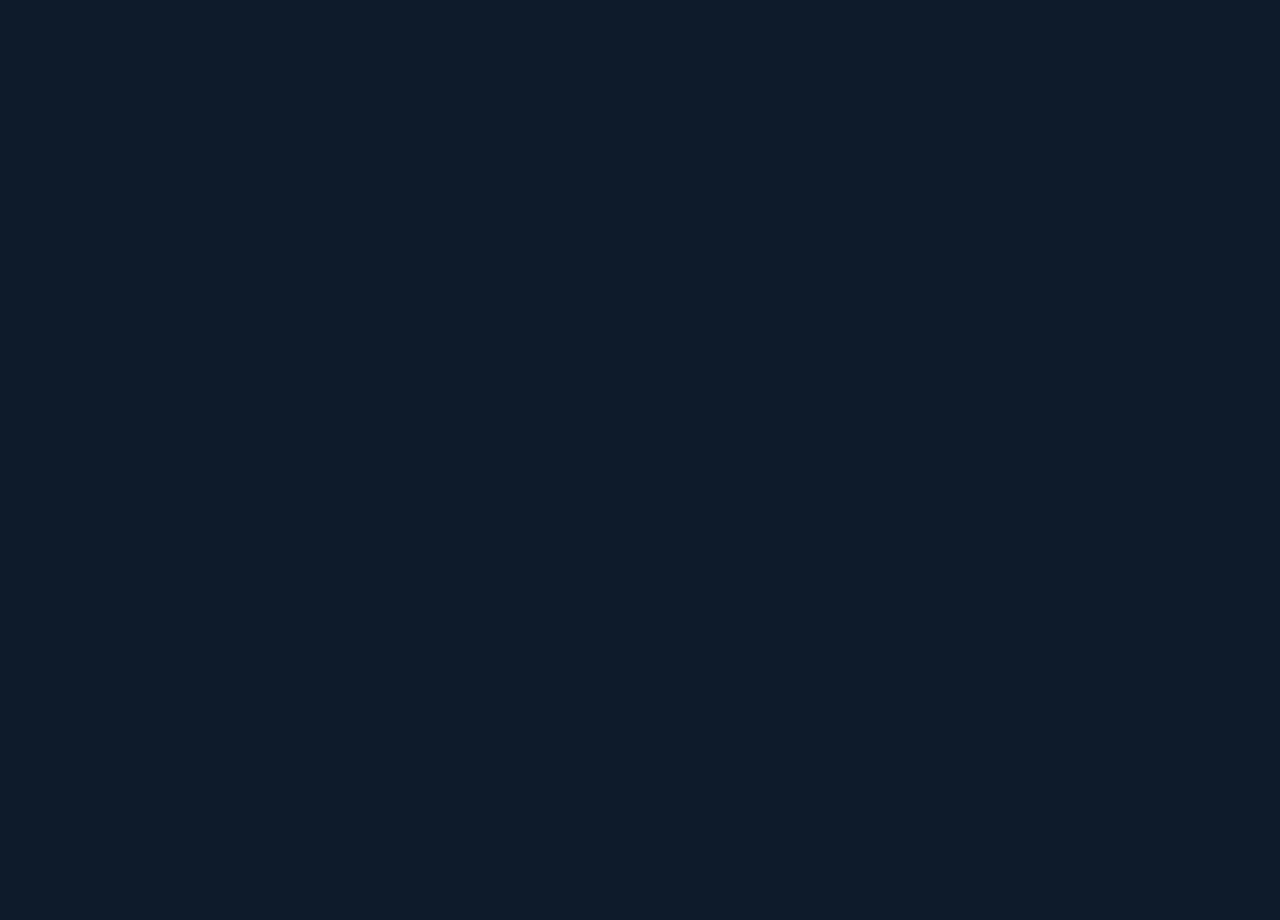
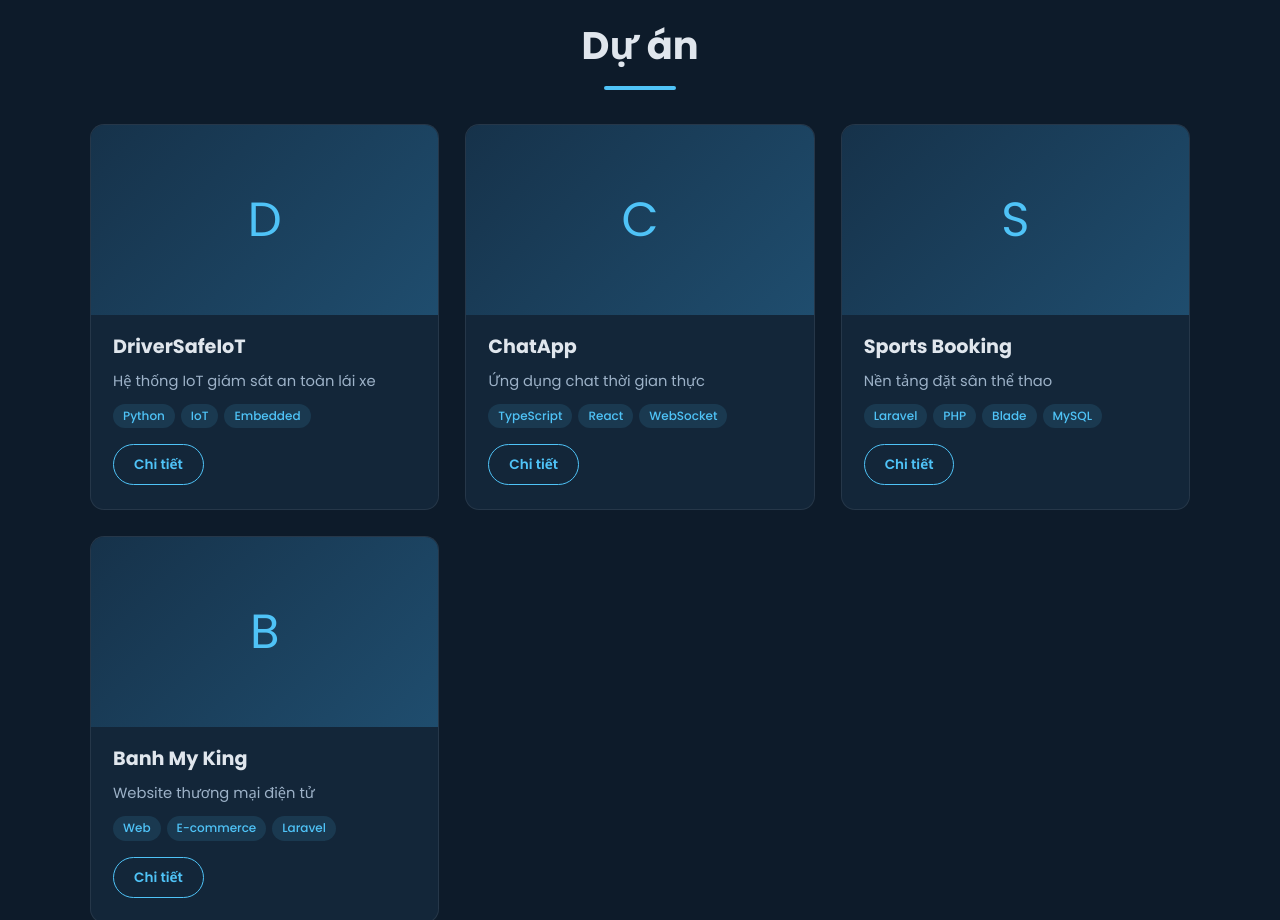
Before and after one commit to QT-Tech410/portfolio, a React (Vite) app: page / in a window 1280 px wide. Shown: the part 1880-2800 px from the top of the page. Before the commit the page ends 1855 px from the top, so only its background shows below. Built offline with nearby package versions, Linux system fonts and the light colour scheme.

Commit message:
feat: add Projects section with detail modal
Co-Authored-By: Claude Code <noreply@anthropic.com>

```diff
--- a/src/App.jsx
+++ b/src/App.jsx
@@ -3,6 +3,7 @@ import Navbar from './components/Navbar'
 import Home from './components/Home'
 import About from './components/About'
 import Skills from './components/Skills'
+import Projects from './components/Projects'
 
 export default function App() {
   return (
@@ -12,6 +13,7 @@ export default function App() {
       <main>
         <About />
         <Skills />
+        <Projects />
         <p>Portfolio skeleton</p>
       </main>
     </LanguageProvider>
--- /dev/null
+++ b/src/components/Projects.jsx
@@ -0,0 +1,64 @@
+import { useState } from 'react'
+import { FaGithub } from 'react-icons/fa'
+import { PROJECTS } from '../config/projects'
+import { useLanguage } from '../config/i18n'
+
+export default function Projects() {
+  const { t, lang } = useLanguage()
+  const [selected, setSelected] = useState(null)
+
+  return (
+    <section id="projects" className="section">
+      <h2 className="section-title">{t('projects.title')}</h2>
+      <div className="projects-grid">
+        {PROJECTS.map((p) => (
+          <article
+            key={p.id}
+            className="project-card"
+            onClick={() => setSelected(p)}
+          >
+            <div className="project-thumb">
+              {p.image ? (
+                <img src={p.image} alt={p.title} />
+              ) : (
+                <div className="project-thumb-fallback">{p.title.charAt(0)}</div>
+              )}
+            </div>
+            <div className="project-body">
+              <h3>{p.title}</h3>
+              <p>{lang === 'vi' ? p.descVi : p.descEn}</p>
+              <div className="project-tags">
+                {p.tech.map((tech) => <span key={tech}>{tech}</span>)}
+              </div>
+              <button className="btn-details">{t('projects.details')}</button>
+            </div>
+          </article>
+        ))}
+      </div>
+
+      {selected && (
+        <div className="modal-overlay" onClick={() => setSelected(null)}>
+          <div className="modal-content" onClick={(e) => e.stopPropagation()}>
+            <h3>{selected.title}</h3>
+            <p>{lang === 'vi' ? selected.longVi : selected.longEn}</p>
+            <h4>{t('projects.tech')}</h4>
+            <div className="project-tags">
+              {selected.tech.map((tech) => <span key={tech}>{tech}</span>)}
+            </div>
+            <a
+              href={selected.github}
+              target="_blank"
+              rel="noopener noreferrer"
+              className="btn-github"
+            >
+              <FaGithub /> {t('projects.github')}
+            </a>
+            <button className="btn-close" onClick={() => setSelected(null)}>
+              {t('projects.close')}
+            </button>
+          </div>
+        </div>
+      )}
+    </section>
+  )
+}
--- /dev/null
+++ b/src/config/projects.js
@@ -0,0 +1,46 @@
+export const PROJECTS = [
+  {
+    id: 'driversafeiot',
+    title: 'DriverSafeIoT',
+    descVi: 'Hệ thống IoT giám sát an toàn lái xe',
+    descEn: 'IoT system for driver safety monitoring',
+    longVi: 'DriverSafeIoT thu thập dữ liệu từ cảm biến để phát hiện và cảnh báo các tình huống lái xe không an toàn như buồn ngủ hoặc mất tập trung, giúp giảm thiểu tai nạn.',
+    longEn: 'DriverSafeIoT collects sensor data to detect and alert unsafe driving situations such as drowsiness or distraction, helping reduce accidents.',
+    tech: ['Python', 'IoT', 'Embedded'],
+    github: 'https://github.com/QT-Tech410/DriverSafeIoT',
+    image: ''
+  },
+  {
+    id: 'chatapp',
+    title: 'ChatApp',
+    descVi: 'Ứng dụng chat thời gian thực',
+    descEn: 'Real-time chat application',
+    longVi: 'ChatApp là ứng dụng nhắn tin thời gian thực với các phòng chat, chia sẻ tin nhắn tức thì và giao diện hiện đại xây dựng bằng TypeScript.',
+    longEn: 'ChatApp is a real-time messaging app with chat rooms, instant message sharing and a modern UI built with TypeScript.',
+    tech: ['TypeScript', 'React', 'WebSocket'],
+    github: 'https://github.com/QT-Tech410/ChatApp',
+    image: ''
+  },
+  {
+    id: 'sports-booking',
+    title: 'Sports Booking',
+    descVi: 'Nền tảng đặt sân thể thao',
+    descEn: 'Sports venue booking platform',
+    longVi: 'Nền tảng đặt sân thể thao cho phép người dùng tìm kiếm, xem lịch trống và đặt sân nhanh chóng, xây dựng trên Laravel với giao diện Blade.',
+    longEn: 'A sports venue booking platform that lets users search venues, check availability and book instantly, built on Laravel with Blade.',
+    tech: ['Laravel', 'PHP', 'Blade', 'MySQL'],
+    github: 'https://github.com/QT-Tech410/sports-booking-laravel',
+    image: ''
+  },
+  {
+    id: 'banhmyking',
+    title: 'Banh My King',
+    descVi: 'Website thương mại điện tử',
+    descEn: 'E-commerce website',
+    longVi: 'Website thương mại điện tử bán bánh mì với danh mục sản phẩm, giỏ hàng và quy trình đặt hàng trực tuyến thân thiện.',
+    longEn: 'An e-commerce website for banh mi selling with product catalog, cart and a friendly online ordering flow.',
+    tech: ['Web', 'E-commerce', 'Laravel'],
+    github: 'https://github.com/QT-Tech410/banhmyking',
+    image: ''
+  }
+]
```
Also changed, not shown: 1 other file (tests, documents, lock files or other folders).
